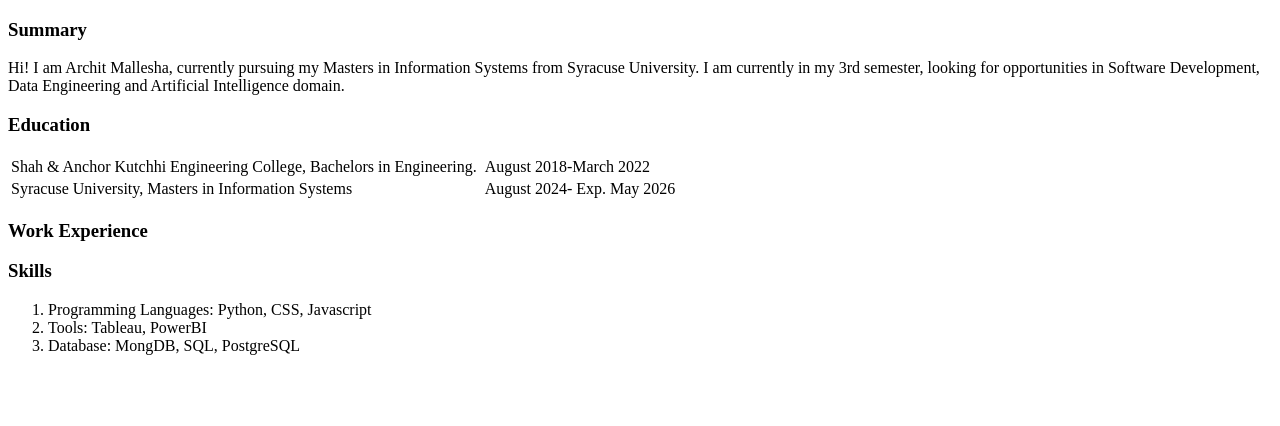
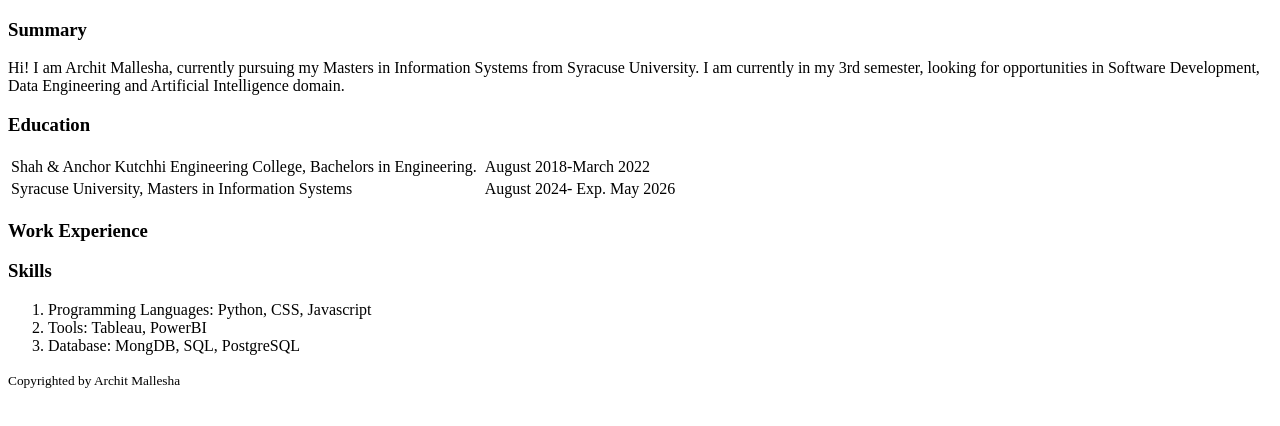
Before and after one commit to architmalleshaa/myportfolio, a plain HTML site: page index.html in a window 1280 px wide. Drawn offline with Linux system fonts and the light colour scheme.

Commit message:
footer+_index.html

```diff
--- a/index.html
+++ b/index.html
@@ -29,6 +29,11 @@
         <li>Tools: Tableau, PowerBI</li>
         <li>Database: MongDB, SQL, PostgreSQL</li>
     </ol>
+    <footer>
+        <small>
+            Copyrighted by Archit Mallesha
+        </small>
+    </footer>
 
 </body>
 </html>
```
